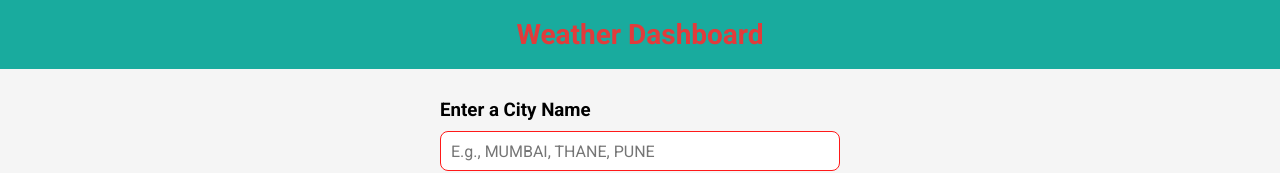
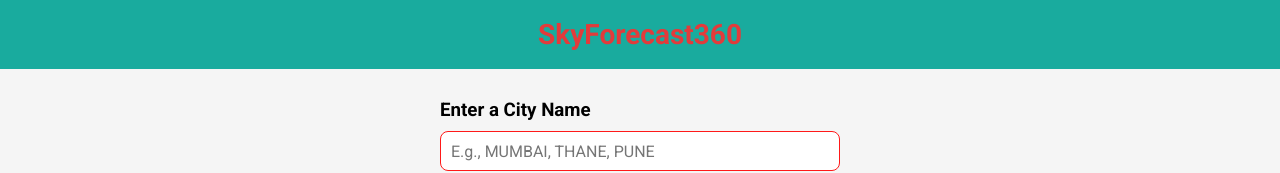
Before and after one commit to amu132/PRODIGY_WD_05, a plain HTML site: page index.html in a window 1280 px wide. Shown: the top 173 px of the page. Drawn offline with Linux system fonts and the light colour scheme.

Commit message:
Add files via upload

```diff
--- a/index.html
+++ b/index.html
@@ -9,7 +9,7 @@
     <script src="script.js" defer></script>
   </head>
   <body>
-    <h1>Weather Dashboard</h1>
+    <h1>SkyForecast360</h1>
     <div class="container">
       <div class="weather-input">
         <h3>Enter a City Name</h3>
```
